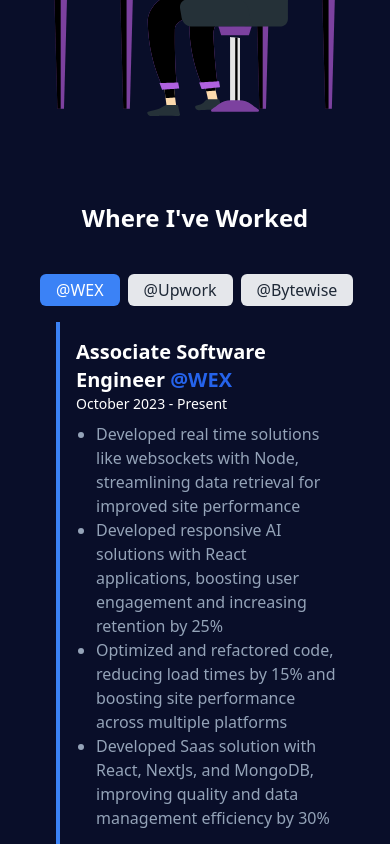
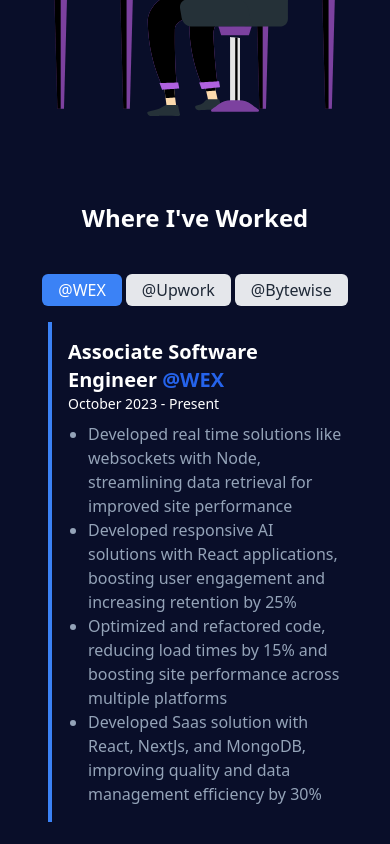
Before and after one commit to talha-fullstackdev/portfolio-nextjs-2, a Next.js app: page / in a window 390 px wide. Shown: the part 3020-3864 px from the top of the page. Built offline with nearby package versions, Linux system fonts and the light colour scheme.

Commit message:
adjusted styles in work details to remove horizontal scroll effect on mobile screen

```diff
--- a/src/app/components/work/WorkDetails.jsx
+++ b/src/app/components/work/WorkDetails.jsx
@@ -12,13 +12,13 @@
 
   return (
     <AnimatedWrapper>
-    <div className="px-10 md:px-12 md:pt-32 md:pb-20  pt-20" id="experience">
+    <div className="px-4 md:px-12 md:pt-32 md:pb-20  pt-20" id="experience">
       <h2 className="text-2xl  md:text-3xl text-center font-semibold text-white dark:text-slate-500 mb-6 md:tracking-wide">
         Where I've Worked
       </h2>
 
-      <div className="flex pt-4 md:pt-0 flex-col md:flex-row md:justify-center md:gap-6 flex-wrap">
-        <div className="flex gap-2 md:flex-col  md:space-x-0 md:space-y-4 mb-4 md:mb-0">
+      <div className="flex px-4 pt-4 md:pt-0 flex-col md:flex-row md:justify-center md:gap-6 flex-wrap">
+        <div className="flex gap-1 justify-center md:justify-start md:flex-col  md:space-x-0 md:space-y-4 mb-4 md:mb-0">
           {data.map((item) => (
             <button
               key={item.id}
```
